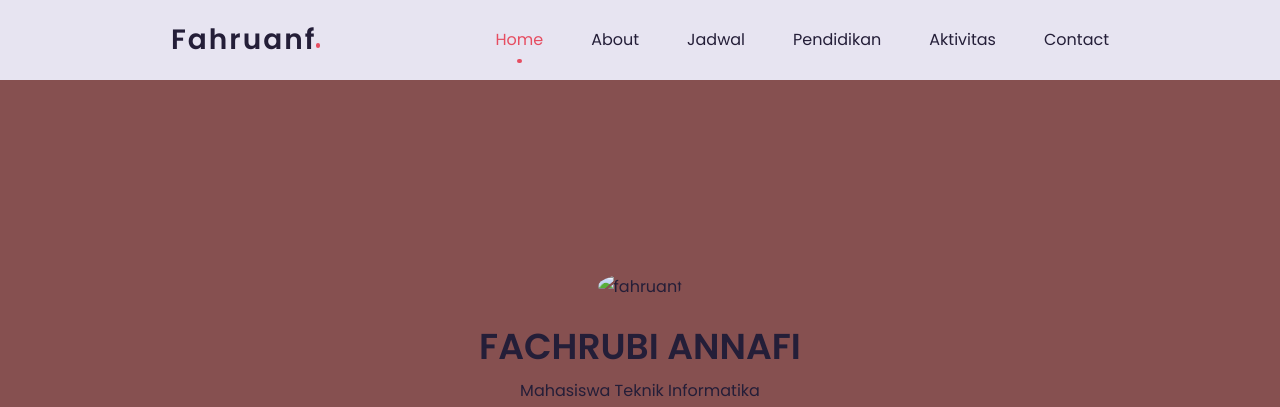
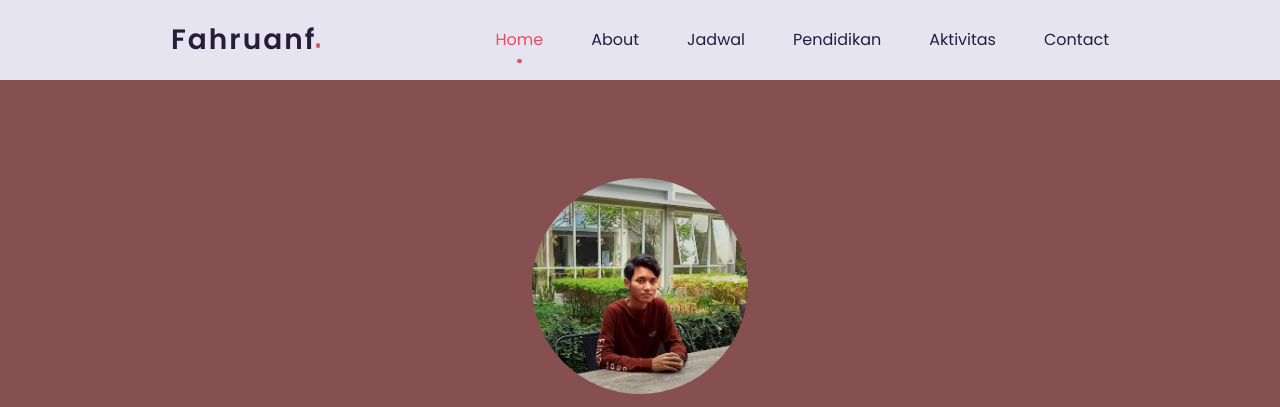
Before and after one commit to fahruanf/fahruanf.github.io, a plain HTML site: page index.html in a window 1280 px wide. Shown: the top 407 px of the page. Drawn offline with nearby package versions, Linux system fonts and the light colour scheme.

Commit message:
Update index.html

```diff
--- a/index.html
+++ b/index.html
@@ -62,7 +62,7 @@
         <div class="container">
           <!-- Intro -->
           <div class="intro">
-            <img src="img/fahru.JPG" alt="fahruanf" />
+            <img src="fahru.JPG" alt="fahruanf" />
             <h1>FACHRUBI ANNAFI</h1>
             <span>Mahasiswa <span class="info-text">Teknik Informatika</span></span>
             <ul class="social-icons">
```
